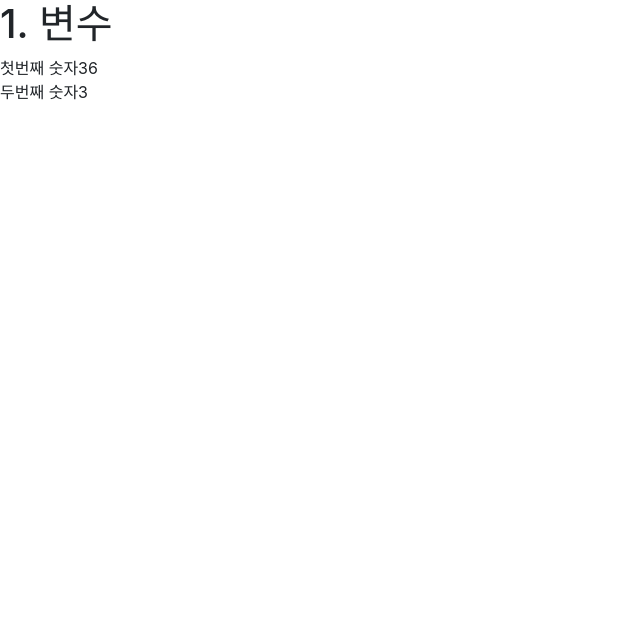
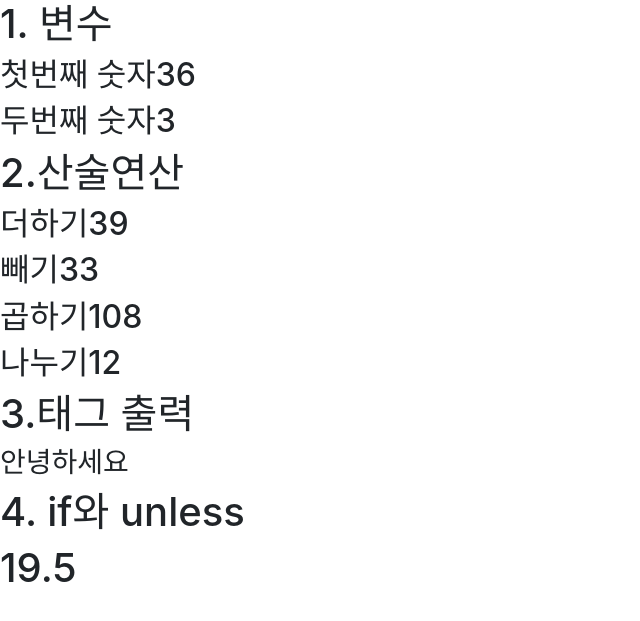
Before and after one commit to greenblueredgreen/spring_quiz_231226, a Java web app: page /lesson05/quiz01 in a window 1280 px wide. Shown: the top 621 px of the page, without its empty margins (0-640 px from the left). Run offline with Tomcat 11, a stand-in JSP engine, Linux system fonts and the light colour scheme.

Commit message:
2024년 6월 21일 2차시

```diff
--- a/src/main/resources/templates/lesson05/quiz01.html
+++ b/src/main/resources/templates/lesson05/quiz01.html
@@ -12,8 +12,29 @@
 	<h1>1. 변수</h1>
 
 	<th:block th:with="number1=36, number2=3">
-		<div th:text="'첫번째 숫자' + ${number1}"></div>
-		<div th:text="'두번째 숫자' + ${number2}"></div>
+		<h2 th:text="'첫번째 숫자' + ${number1}"></h2>
+		<h2 th:text="'두번째 숫자' + ${number2}"></h2>
+
+
+	<h1>2.산술연산</h1>
+	<th:block th:with="number1=36, number2=3">
+		<h2 th:text="'더하기' + ${number1 + number2}"></h2>
+		<h2 th:text="'빼기' + ${number1 - number2}"></h2>
+		<h2 th:text="'곱하기' + ${number1 * number2}"></h2>
+		<h2 th:text="'나누기' + ${number1 / number2}"></h2>
+	</th:block>
+
+	<h1>3.태그 출력</h1>
+	<h2 th:utext="'<h3>안녕하세요</h3>'"></h2>
+
+	<h1>4. if와 unless</h1>
+	<!-- 소수점 붙이면 double로 계산 -->
+	<th:block th:with="average=${(number1+number2)/2.0}">
+		<h2 th:if="${average >= 10}">
+			<h1 th:text="${average}"></h1>
+		</h2>
+		<h3 th:unless="${average >= 10}" th:text="${average}"></h3>
+	</th:block>
 	</th:block>
 </body>
 </html>
```
